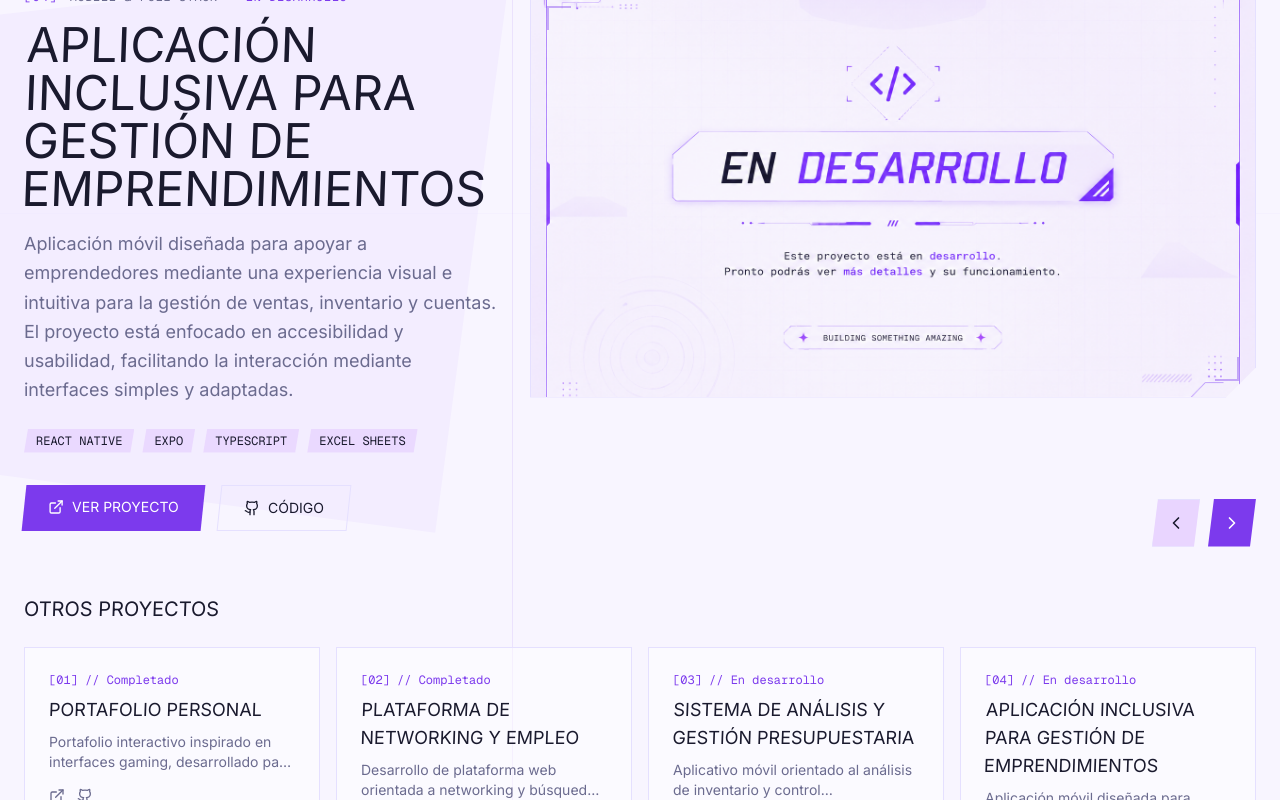
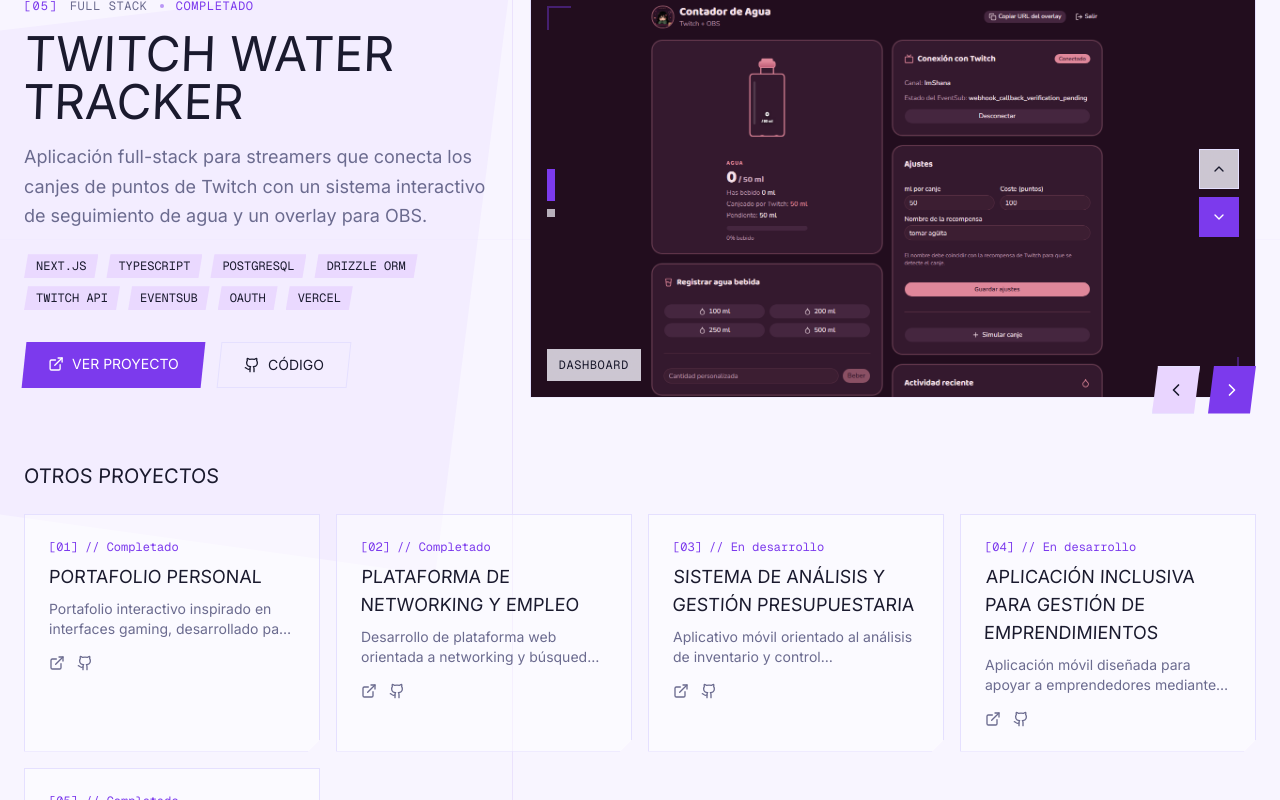
Before and after one commit to MaryJoP10/maryjop10, a Next.js app: page / in a window 1280 px wide. Both pictures are taken after a click on the button 1176 px from the left and 1499 px from the top of the page. Shown: the part 1099-1899 px from the top of the page. Built offline with nearby package versions, Linux system fonts and the light colour scheme.

Commit message:
Adding Twitch Counter Project

```diff
--- a/components/projects-section.tsx
+++ b/components/projects-section.tsx
@@ -1,9 +1,9 @@
-"use client"
+"use client";
 
-import { motion, AnimatePresence } from "framer-motion"
-import { useState } from "react"
-import Image from "next/image"
-import { ExternalLink, Github, ChevronLeft, ChevronRight } from "lucide-react"
+import { motion, AnimatePresence } from "framer-motion";
+import { useState } from "react";
+import Image from "next/image";
+import { ExternalLink, Github, ChevronLeft, ChevronRight } from "lucide-react";
 
 const projects = [
   {
@@ -13,7 +13,13 @@
     description:
       "Portafolio interactivo inspirado en interfaces gaming, desarrollado para mostrar proyectos, habilidades y experiencia mediante una experiencia visual moderna y dinámica.",
     tags: ["Next.js", "TypeScript/JavaScript", "Framer Motion", "TailwindCSS"],
-    image: "/images/portfolio.png", // Asegúrate de que el archivo en public/images/ se llame así
+    images: [
+      {
+        src: "/images/portfolio.png",
+        alt: "Portafolio",
+        label: "Portafolio",
+      },
+    ], // Asegúrate de que el archivo en public/images/ se llame así
     liveUrl: "https://maryjop10.vercel.app/",
     githubUrl: "https://github.com/MaryJoP10/maryjop10",
     status: "Completado",
@@ -25,8 +31,14 @@
     category: "Full Stack",
     description:
       "Desarrollo de plataforma web orientada a networking y búsqueda de empleo, integrando autenticación, APIs REST y base de datos para gestión de usuarios y publicaciones.",
-    tags: ["Next.js", "TypeScript", "Node.js","REST API", "Supabase", "SQL"],
-    image: "/images/WantedNew.png",
+    tags: ["Next.js", "TypeScript", "Node.js", "REST API", "Supabase", "SQL"],
+    images: [
+      {
+        src: "/images/WantedNew.png",
+        alt: "Networking",
+        label: "Wanted Colombia",
+      },
+    ],
     liveUrl: "https://www.wantedcolombia.com/",
     githubUrl: "#",
     status: "Completado",
@@ -38,8 +50,14 @@
     category: "Data & Analytics & Mobile",
     description:
       "Aplicativo móvil orientado al análisis de inventario y control presupuestario mediante visualización y procesamiento de datos para optimizar recursos y apoyar la toma de decisiones.",
-    tags: ["Flutter", "Firebase", "Dart",],
-    image: "/images/Building.png",
+    tags: ["Flutter", "Firebase", "Dart"],
+    images: [
+      {
+        src: "/images/Building.png",
+        alt: "En desarrollo",
+        label: "Desarrollo",
+      },
+    ],
     liveUrl: "#",
     githubUrl: "#",
     status: "En desarrollo",
@@ -52,28 +70,96 @@
     description:
       "Aplicación móvil diseñada para apoyar a emprendedores mediante una experiencia visual e intuitiva para la gestión de ventas, inventario y cuentas. El proyecto está enfocado en accesibilidad y usabilidad, facilitando la interacción mediante interfaces simples y adaptadas.",
     tags: ["React Native", "Expo", "TypeScript", "Excel Sheets"],
-    image: "/images/Building.png",
+    images: [
+      {
+        src: "/images/Building.png",
+        alt: "En desarrollo",
+        label: "Desarrollo",
+      },
+    ],
     liveUrl: "#",
     githubUrl: "#",
     status: "En desarrollo",
     featured: true,
   },
-]
+  {
+    id: 5,
+    title: "Twitch Water Tracker",
+    category: "Full Stack",
+    description:
+      "Aplicación full-stack para streamers que conecta los canjes de puntos de Twitch con un sistema interactivo de seguimiento de agua y un overlay para OBS.",
+    tags: [
+      "Next.js",
+      "TypeScript",
+      "PostgreSQL",
+      "Drizzle ORM",
+      "Twitch API",
+      "EventSub",
+      "OAuth",
+      "Vercel",
+    ],
+
+    images: [
+      {
+        src: "/images/twitch-dashboard.png",
+        alt: "Dashboard de Twitch Water Tracker",
+        label: "Dashboard",
+      },
+      {
+        src: "/images/twitch-overlay.png",
+        alt: "Overlay de OBS de Twitch Water Tracker",
+        label: "OBS Overlay",
+      },
+    ],
+
+    liveUrl: "#",
+    githubUrl: "https://github.com/MaryJoP10/twitch-water-tracker",
+    status: "Completado",
+    featured: true,
+  },
+];
 
 export function ProjectsSection() {
-  const [activeProject, setActiveProject] = useState(0)
-  const featuredProjects = projects.filter((p) => p.featured)
+  const [activeProject, setActiveProject] = useState(0);
+  const [activeImage, setActiveImage] = useState(0);
+  const featuredProjects = projects.filter((p) => p.featured);
 
   const nextProject = () => {
-    setActiveProject((prev) => (prev + 1) % featuredProjects.length)
-  }
+    setActiveProject((prev) => {
+      setActiveImage(0);
+      return (prev + 1) % featuredProjects.length;
+    });
+  };
 
   const prevProject = () => {
-    setActiveProject((prev) => (prev - 1 + featuredProjects.length) % featuredProjects.length)
-  }
+    setActiveProject((prev) => {
+      setActiveImage(0);
+      return (prev - 1 + featuredProjects.length) % featuredProjects.length;
+    });
+  };
+
+  const nextImage = () => {
+    const images = featuredProjects[activeProject].images;
+
+    setActiveImage((prev) => (prev + 1) % images.length);
+  };
+
+  const prevImage = () => {
+    const images = featuredProjects[activeProject].images;
+
+    setActiveImage((prev) => (prev - 1 + images.length) % images.length);
+  };
+
+  const currentProject = featuredProjects[activeProject];
+  const currentImages = currentProject.images;
+  const currentImage = currentImages[activeImage];
+  const hasMultipleImages = currentImages.length > 1;
 
   return (
-    <section id="projects" className="relative min-h-screen py-24 overflow-hidden bg-background">
+    <section
+      id="projects"
+      className="relative min-h-screen py-24 overflow-hidden bg-background"
+    >
       {/* Background */}
       <div className="absolute inset-0">
         <motion.div
@@ -171,7 +257,10 @@
                   <span
                     key={tag}
                     className="bg-secondary/80 px-3 py-1 font-mono text-xs uppercase text-foreground"
-                    style={{ clipPath: "polygon(4px 0, 100% 0, calc(100% - 4px) 100%, 0 100%)" }}
+                    style={{
+                      clipPath:
+                        "polygon(4px 0, 100% 0, calc(100% - 4px) 100%, 0 100%)",
+                    }}
                   >
                     {tag}
                   </span>
@@ -219,11 +308,57 @@
             >
               <div
                 className="relative aspect-video bg-card border border-border overflow-hidden"
-                style={{ clipPath: "polygon(0 0, 100% 0, 100% calc(100% - 30px), calc(100% - 30px) 100%, 0 100%)" }}
+                style={{
+                  clipPath:
+                    "polygon(0 0, 100% 0, 100% calc(100% - 30px), calc(100% - 30px) 100%, 0 100%)",
+                }}
               >
                 <AnimatePresence mode="wait">
+                  {hasMultipleImages && (
+                    <>
+                      {/* Navegación vertical */}
+                      <div className="absolute right-4 top-1/2 z-20 flex -translate-y-1/2 flex-col gap-2">
+                        <button
+                          onClick={prevImage}
+                          aria-label="Imagen anterior"
+                          className="flex h-10 w-10 items-center justify-center border border-border bg-background/80 backdrop-blur-sm transition-all hover:border-primary"
+                        >
+                          <ChevronLeft className="h-4 w-4 rotate-90" />
+                        </button>
+
+                        <button
+                          onClick={nextImage}
+                          aria-label="Imagen siguiente"
+                          className="flex h-10 w-10 items-center justify-center bg-primary transition-transform hover:scale-105"
+                        >
+                          <ChevronRight className="h-4 w-4 rotate-90 text-primary-foreground" />
+                        </button>
+                      </div>
+
+                      {/* Indicadores verticales */}
+                      <div className="absolute left-4 top-1/2 z-20 flex -translate-y-1/2 flex-col gap-2">
+                        {currentImages.map((image, index) => (
+                          <button
+                            key={image.src}
+                            onClick={() => setActiveImage(index)}
+                            aria-label={`Ver ${image.label}`}
+                            className={`transition-all ${
+                              index === activeImage
+                                ? "h-8 w-2 bg-primary"
+                                : "h-2 w-2 bg-background/70 hover:bg-primary/60"
+                            }`}
+                          />
+                        ))}
+                      </div>
+
+                      {/* Nombre de la vista */}
+                      <div className="absolute bottom-4 left-4 z-20 bg-background/80 px-3 py-2 font-mono text-xs uppercase tracking-wider text-foreground backdrop-blur-sm">
+                        {currentImage.label}
+                      </div>
+                    </>
+                  )}
                   <motion.div
-            key={activeProject}
+                    key={`${activeProject}-${activeImage}`}
                     initial={{ opacity: 0, scale: 1.05 }}
                     animate={{ opacity: 1, scale: 1 }}
                     exit={{ opacity: 0, scale: 0.95 }}
@@ -231,8 +366,8 @@
                     className="absolute inset-0 h-full w-full"
                   >
                     <Image
-              src={featuredProjects[activeProject].image}
-              alt={featuredProjects[activeProject].title}
+                      src={currentImage.src}
+                      alt={currentImage.alt}
                       fill
                       className="object-cover"
                       priority
@@ -250,14 +385,20 @@
                 <button
                   onClick={prevProject}
                   className="h-12 w-12 bg-secondary border border-border flex items-center justify-center transition-all hover:border-primary hover:bg-secondary/80"
-                  style={{ clipPath: "polygon(6px 0, 100% 0, calc(100% - 6px) 100%, 0 100%)" }}
+                  style={{
+                    clipPath:
+                      "polygon(6px 0, 100% 0, calc(100% - 6px) 100%, 0 100%)",
+                  }}
                 >
                   <ChevronLeft className="h-5 w-5 text-foreground" />
                 </button>
                 <button
                   onClick={nextProject}
                   className="h-12 w-12 bg-primary flex items-center justify-center transition-transform hover:scale-105"
-                  style={{ clipPath: "polygon(6px 0, 100% 0, calc(100% - 6px) 100%, 0 100%)" }}
+                  style={{
+                    clipPath:
+                      "polygon(6px 0, 100% 0, calc(100% - 6px) 100%, 0 100%)",
+                  }}
                 >
                   <ChevronRight className="h-5 w-5 text-primary-foreground" />
                 </button>
@@ -266,7 +407,10 @@
               {/* Decorative shadow */}
               <div
                 className="absolute -bottom-3 -right-3 w-full h-full border border-primary/20 -z-10"
-                style={{ clipPath: "polygon(0 0, 100% 0, 100% calc(100% - 30px), calc(100% - 30px) 100%, 0 100%)" }}
+                style={{
+                  clipPath:
+                    "polygon(0 0, 100% 0, 100% calc(100% - 30px), calc(100% - 30px) 100%, 0 100%)",
+                }}
               />
             </motion.div>
           </div>
@@ -280,7 +424,10 @@
                 className={`h-2 transition-all ${
                   i === activeProject ? "w-8 bg-primary" : "w-2 bg-secondary"
                 }`}
-                style={{ clipPath: "polygon(2px 0, 100% 0, calc(100% - 2px) 100%, 0 100%)" }}
+                style={{
+                  clipPath:
+                    "polygon(2px 0, 100% 0, calc(100% - 2px) 100%, 0 100%)",
+                }}
               />
             ))}
           </div>
@@ -293,7 +440,10 @@
           viewport={{ once: true }}
           transition={{ duration: 0.6, delay: 0.4 }}
         >
-          <h3 className="font-(--font-display) text-xl uppercase text-foreground mb-6" style={{ transform: "skewX(-2deg)" }}>
+          <h3
+            className="font-(--font-display) text-xl uppercase text-foreground mb-6"
+            style={{ transform: "skewX(-2deg)" }}
+          >
             Otros Proyectos
           </h3>
           <div className="grid gap-4 sm:grid-cols-2 lg:grid-cols-4">
@@ -305,7 +455,10 @@
                 viewport={{ once: true }}
                 transition={{ delay: i * 0.1 }}
                 className="group relative bg-card/50 border border-border p-6 transition-all hover:border-primary/50"
-                style={{ clipPath: "polygon(0 0, 100% 0, 100% calc(100% - 12px), calc(100% - 12px) 100%, 0 100%)" }}
+                style={{
+                  clipPath:
+                    "polygon(0 0, 100% 0, 100% calc(100% - 12px), calc(100% - 12px) 100%, 0 100%)",
+                }}
               >
                 <span className="font-mono text-xs text-primary mb-2 block">
                   [{String(i + 1).padStart(2, "0")}] // {project.status}
@@ -320,10 +473,16 @@
                   {project.description}
                 </p>
                 <div className="mt-4 flex gap-3">
-                  <a href={project.liveUrl} className="text-muted-foreground hover:text-primary transition-colors">
+                  <a
+                    href={project.liveUrl}
+                    className="text-muted-foreground hover:text-primary transition-colors"
+                  >
                     <ExternalLink className="h-4 w-4" />
                   </a>
-                  <a href={project.githubUrl} className="text-muted-foreground hover:text-primary transition-colors">
+                  <a
+                    href={project.githubUrl}
+                    className="text-muted-foreground hover:text-primary transition-colors"
+                  >
                     <Github className="h-4 w-4" />
                   </a>
                 </div>
@@ -339,5 +498,5 @@
       <div className="absolute top-6 left-6 h-8 w-8 border-l-2 border-t-2 border-primary/20" />
       <div className="absolute bottom-6 right-6 h-8 w-8 border-r-2 border-b-2 border-primary/20" />
     </section>
-  )
+  );
 }
```
Also changed, not shown: public/images/twitch-dashboard.png (added), public/images/twitch-overlay.png (added). Lines whose indentation alone changed are shown as unchanged.
